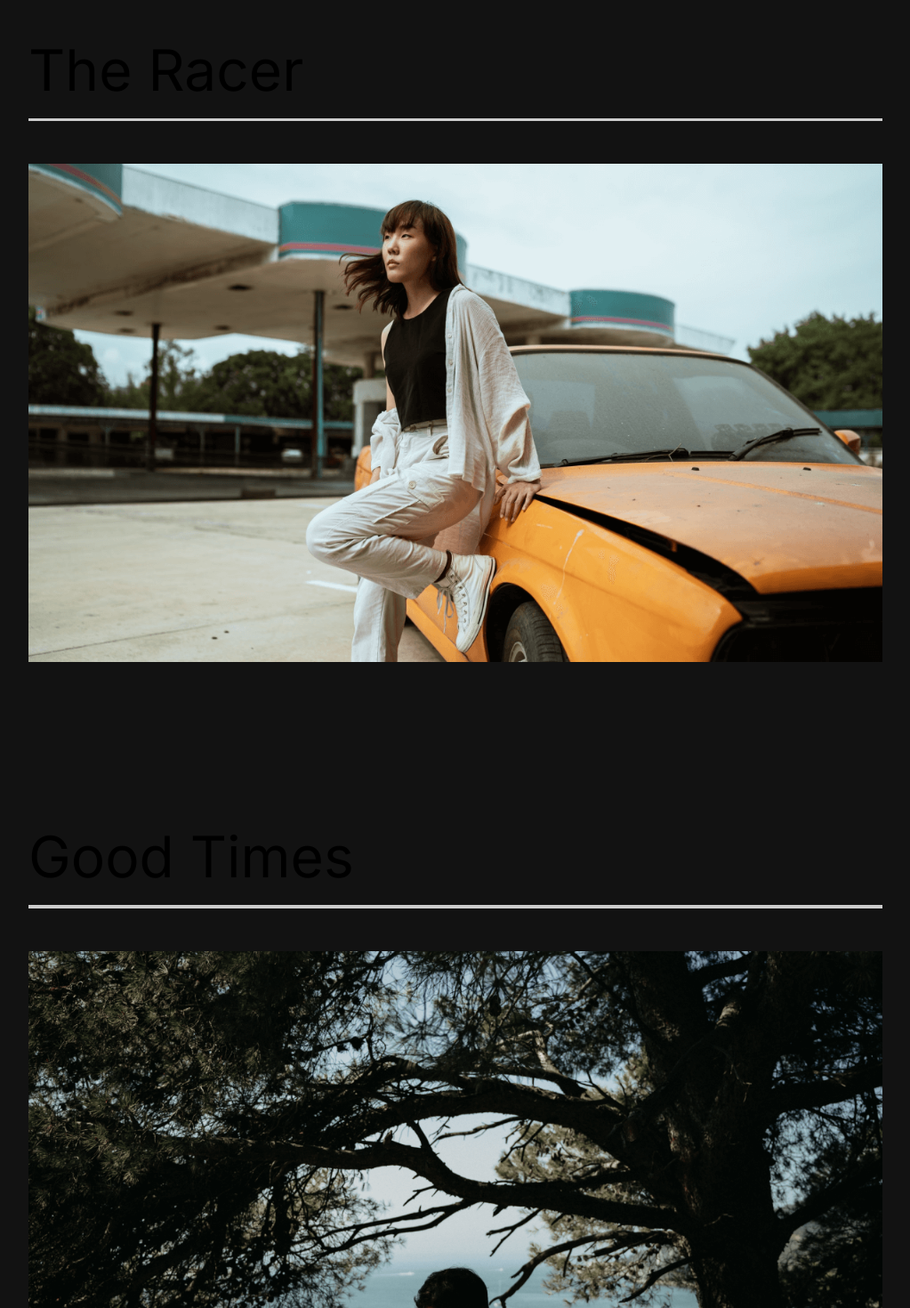
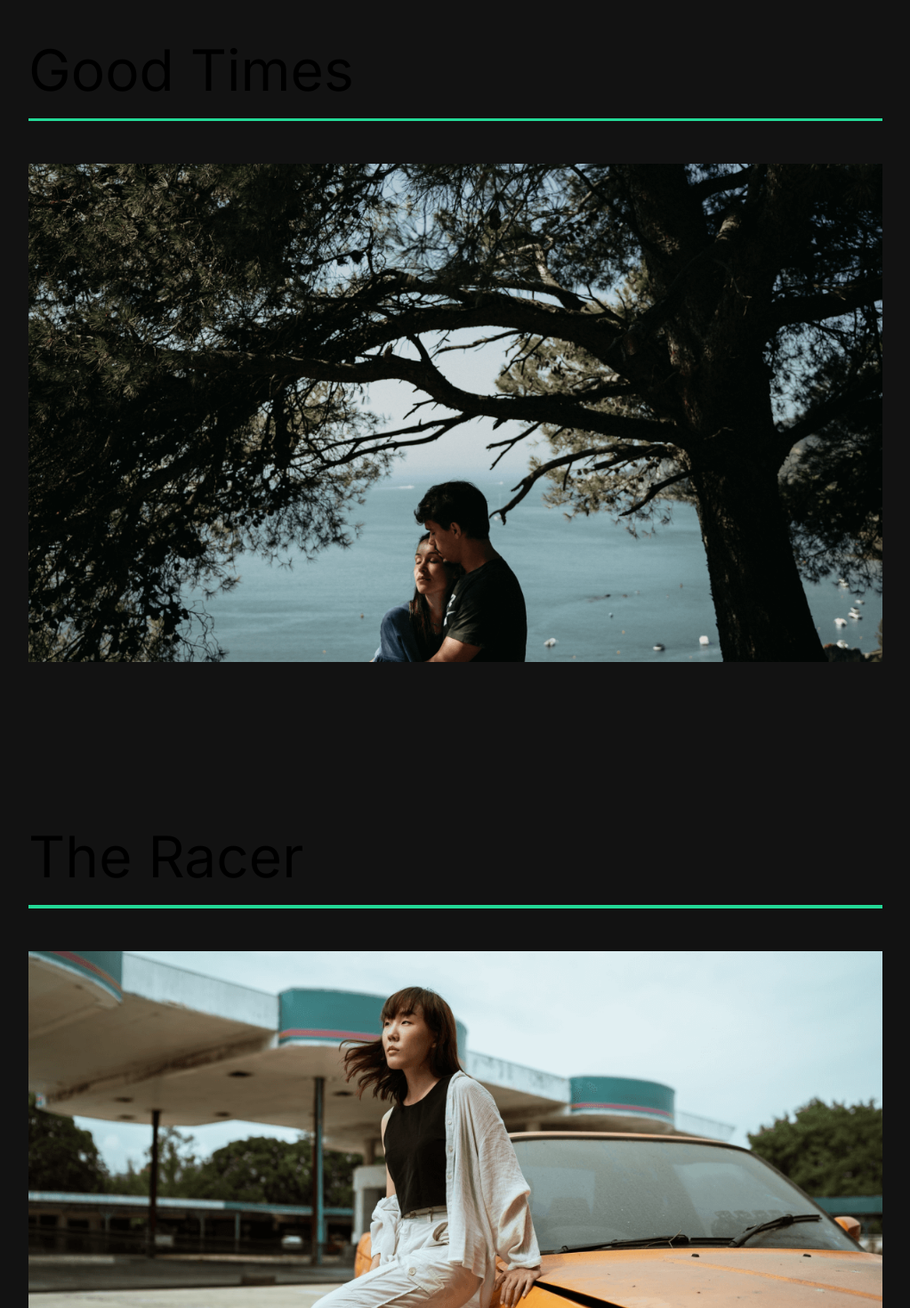
Before and after one commit to RaduRS/capture, a React (Create React App) app: page /work in a window 1280 px wide. Shown: the part 1020-2490 px from the top of the page at 89% size, without its empty margins (128-1151 px from the left). Built offline with nearby package versions, Linux system fonts and the light colour scheme.

Commit message:
more animations colors, rainbows

```diff
--- a/src/animation.js
+++ b/src/animation.js
@@ -1,20 +1,19 @@
 export const pageAnimation = {
   hidden: {
     opacity: 0,
-    y: 300,
+    y: 150,
   },
   show: {
     opacity: 1,
     y: 0,
     transition: {
-      duration: 1,
+      duration: 0.4,
       when: "beforeChildren",
       staggerChildren: 0.25,
     },
   },
   exit: {
     opacity: 0,
-    y: 200,
     transition: {
       duration: 0.1,
     },
@@ -23,11 +22,15 @@ export const pageAnimation = {
 
 export const titleAnimation = {
   hidden: { opacity: 0, y: 500 },
-  show: { opacity: 1, transition: { duration: 0.5, ease: "easeOut" }, y: 0 },
+  show: {
+    opacity: 1,
+    transition: { duration: 0.5, ease: "easeOut" },
+    y: 0,
+  },
 };
 
 export const photoAnim = {
-  hidden: { scale: 0.5, opacity: 0 },
+  hidden: { scale: 1.5, opacity: 0 },
   show: {
     scale: 1,
     opacity: 1,
@@ -51,6 +54,18 @@ export const containerAnim = {
 };
 
 export const fade = {
+  hidden: { opacity: 0 },
+  show: {
+    transition: {
+      duration: 0.5,
+      ease: "easeOut",
+      delay: 0.7,
+    },
+    opacity: 1,
+  },
+};
+
+export const fadeAbout = {
   hidden: { opacity: 0.5 },
   show: {
     transition: {
@@ -60,3 +75,22 @@ export const fade = {
     opacity: 1,
   },
 };
+
+export const lineAnim = {
+  hidden: { width: "0%" },
+  show: { width: "100%", transition: { duration: 1 } },
+};
+
+export const slider = {
+  hidden: { x: "-130%", skew: "45deg" },
+  show: {
+    x: "100%",
+    skew: "0deg",
+    transition: { ease: "easeOut", duration: 0.5 },
+  },
+};
+
+export const sliderContainer = {
+  hidden: { opacity: 1 },
+  show: { opacity: 1, transition: { staggerChildren: 0.12, ease: "easeOut" } },
+};
--- a/src/components/AboutSection.js
+++ b/src/components/AboutSection.js
@@ -4,7 +4,12 @@ import home1 from "../img/home1.png";
 import { StyleAbout, StyleDescription, StyleImage, StyleHide } from "../styles";
 //Framer Motion
 import { motion } from "framer-motion";
-import { titleAnimation, photoAnim, containerAnim, fade } from "../animation";
+import {
+  titleAnimation,
+  photoAnim,
+  containerAnim,
+  fadeAbout,
+} from "../animation";
 import Wave from "./Wave";
 
 const AboutSection = () => {
@@ -24,11 +29,11 @@ const AboutSection = () => {
             <motion.h2 variants={titleAnimation}>come true.</motion.h2>
           </StyleHide>
         </motion.div>
-        <motion.p variants={fade}>
+        <motion.p variants={fadeAbout}>
           Contact us for any photography or videography ideas you have. We are
           professionals with amazing skills
         </motion.p>
-        <motion.button variants={fade}>Contact us</motion.button>
+        <motion.button variants={fadeAbout}>Contact us</motion.button>
       </StyleDescription>
       <StyleImage>
         <motion.img src={home1} alt="guy holding camera" variants={photoAnim} />
--- a/src/pages/OurWork.js
+++ b/src/pages/OurWork.js
@@ -7,7 +7,14 @@ import theracer from "../img/theracer-small.png";
 import goodtimes from "../img/goodtimes-small.png";
 //Animation
 import { motion } from "framer-motion";
-import { pageAnimation } from "./../animation";
+import {
+  pageAnimation,
+  fade,
+  photoAnim,
+  lineAnim,
+  slider,
+  sliderContainer,
+} from "./../animation";
 
 const OurWork = () => {
   return (
@@ -17,27 +24,39 @@ const OurWork = () => {
       animate="show"
       exit="exit"
     >
+      <motion.div variants={sliderContainer}>
+        <Frame1 variants={slider}></Frame1>
+        <Frame2 variants={slider}></Frame2>
+        <Frame3 variants={slider}></Frame3>
+        <Frame4 variants={slider}></Frame4>
+      </motion.div>
       <StyleMovie>
-        <h2>The Athlete</h2>
-        <div className="line"></div>
+        <motion.h2 variants={fade}>The Athlete</motion.h2>
+        <motion.div className="line" variants={lineAnim}></motion.div>
         <Link to="/work/the-athlete">
-          <img src={athlete} alt="athlete" />
+          <Hide>
+            <motion.img src={athlete} alt="athlete" variants={photoAnim} />
+          </Hide>
         </Link>
       </StyleMovie>
 
       <StyleMovie>
-        <h2>The Racer</h2>
-        <div className="line"></div>
-        <Link to="/work/the-racer">
-          <img src={theracer} alt="the racer" />
+        <motion.h2 variants={fade}>Good Times</motion.h2>
+        <motion.div className="line" variants={lineAnim}></motion.div>
+        <Link to="/work/good-times">
+          <Hide>
+            <motion.img src={goodtimes} alt="good times" variants={photoAnim} />
+          </Hide>
         </Link>
       </StyleMovie>
 
       <StyleMovie>
-        <h2>Good Times</h2>
-        <div className="line"></div>
-        <Link to="/work/good-times">
-          <img src={goodtimes} alt="good times" />
+        <motion.h2 variants={fade}>The Racer</motion.h2>
+        <motion.div className="line" variants={lineAnim}></motion.div>
+        <Link to="/work/the-racer">
+          <Hide>
+            <motion.img src={theracer} alt="the racer" variants={photoAnim} />
+          </Hide>
         </Link>
       </StyleMovie>
     </StyleWork>
@@ -57,7 +76,7 @@ const StyleMovie = styled.div`
   padding-bottom: 10rem;
   .line {
     height: 0.2rem;
-    background: #cccccc;
+    background: #23d997;
     margin-bottom: 3rem;
   }
   img {
@@ -67,4 +86,32 @@ const StyleMovie = styled.div`
   }
 `;
 
+const Hide = styled.div`
+  overflow: hidden;
+`;
+
+//Frame animation
+
+const Frame1 = styled(motion.div)`
+  position: fixed;
+  left: 0;
+  top: 10%;
+  width: 100%;
+  height: 100vh;
+  background: #fffebf;
+  z-index: 2;
+`;
+
+const Frame2 = styled(Frame1)`
+  background: #ff8efb;
+`;
+
+const Frame3 = styled(Frame1)`
+  background: #8ed2ff;
+`;
+
+const Frame4 = styled(Frame1)`
+  background: #8effa0;
+`;
+
 export default OurWork;
```
Also changed, not shown: src/img/home1 - Copy.png (added), src/img/home1.png.
